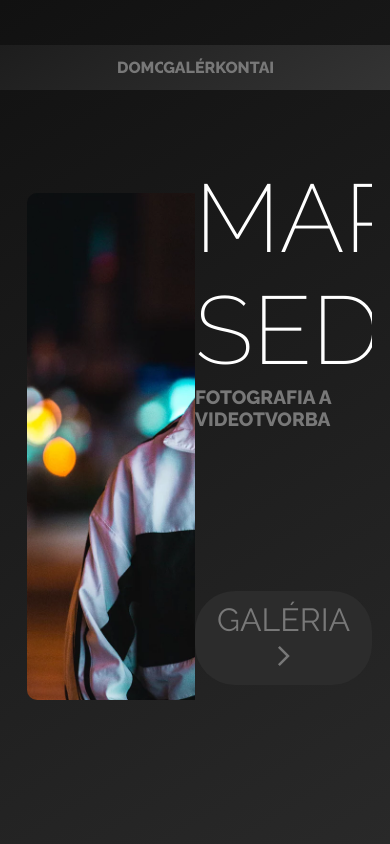
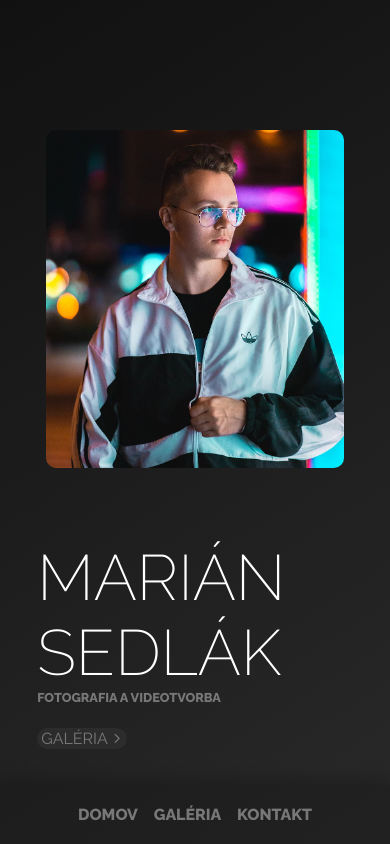
Before and after one commit to ErikBaksay/mjsdlk, a plain HTML site: page index.html in a window 390 px wide. Drawn offline with Linux system fonts and the light colour scheme.

Commit message:
Mobile Support

```diff
--- a/index.html
+++ b/index.html
@@ -3,6 +3,7 @@
 
     <head>
         <meta charset="UTF-8">
+        <meta name="viewport" content="width=device-width, initial-scale=1">
         <title>mjsdlk photo</title>
         <link rel="stylesheet" href="style.css">
         <link rel="preconnect" href="https://fonts.googleapis.com">
@@ -38,7 +39,7 @@
                         <p id="contentDomovSubtitle">FOTOGRAFIA A VIDEOTVORBA</p>
                     </div>
                     <div id="arrow">
-                        <button onclick='goToGaleria()'>GALÉRIA	<span class="material-icons">arrow_forward_ios</span></button>
+                        <button onclick='goToGaleria()'>GALÉRIA	<span id="arrowIcon" class="material-icons">arrow_forward_ios</span></button>
                     </div>
                 </div>
 
--- a/style.css
+++ b/style.css
@@ -152,3 +152,73 @@
         transform: translateX(0%);
     }
 }
+@media only screen and (max-width: 1200px){
+    #contentDomov{
+        display: grid;
+        height: 100%;
+        width: 100%;
+        grid-template-columns: 0.1fr 1fr 1fr 0.1fr;
+        grid-template-rows: 0.1fr 2fr 0.8fr 0.2fr 0.1fr ;
+        grid-template-areas:"space3 space4 space4 space2"
+                            "space3 image image space2"
+                            "space3 title title space2"
+                            "space3 arrow arrow space2"
+                            "space3 space5 space5 space2";
+    }
+    #contentDomov img{
+        height: 50vh;
+
+
+        box-shadow: 0px 0px 12px 2px rgb(0 0 0 / 28%);
+    }
+    #container{
+        grid-template-rows: 0.06fr 1fr 0.08fr;
+        grid-template-areas: "title"
+                             "content"
+                             "menu";
+    }
+    #menu{
+        background: rgb(29,29,29);
+        background: linear-gradient(148deg, rgb(29 29 29) 0%, rgb(33 33 33)100%);
+        box-shadow: 0px 0px 20px 2px rgb(0 0 0 / 31%);
+    }
+    #image{
+        grid-area: image;
+        display: flex;
+        justify-content: center;
+        align-content: center;
+        margin: auto;
+    }
+    #imgFrame{
+        left: auto;
+        top: auto;
+    }
+    #contentDomovTitle{
+        font-size: 4em;
+        text-align: start;
+        margin-left: 5vw;
+    }
+    #arrow{
+        margin-left: 5vw;
+        font-size: 0.5em;
+    }
+    #arrow button{
+        padding: 1px 4px 1px 4px;
+    }
+    #arrowIcon{
+        font-size: 0.7em;
+    }
+    #menuDIV{
+        width: 60%;
+    }
+    #title{
+        font-size: 1.5em;
+    }
+
+}
+@media only screen and (max-width: 440px){
+    #contentDomov img{
+        height: 40vh;
+    }
+
+}
```
Also changed, not shown: galeria.html (+1 -0 lines), kontakt.html (+1 -0 lines), styleGaleria.css (+14 -2 lines).
